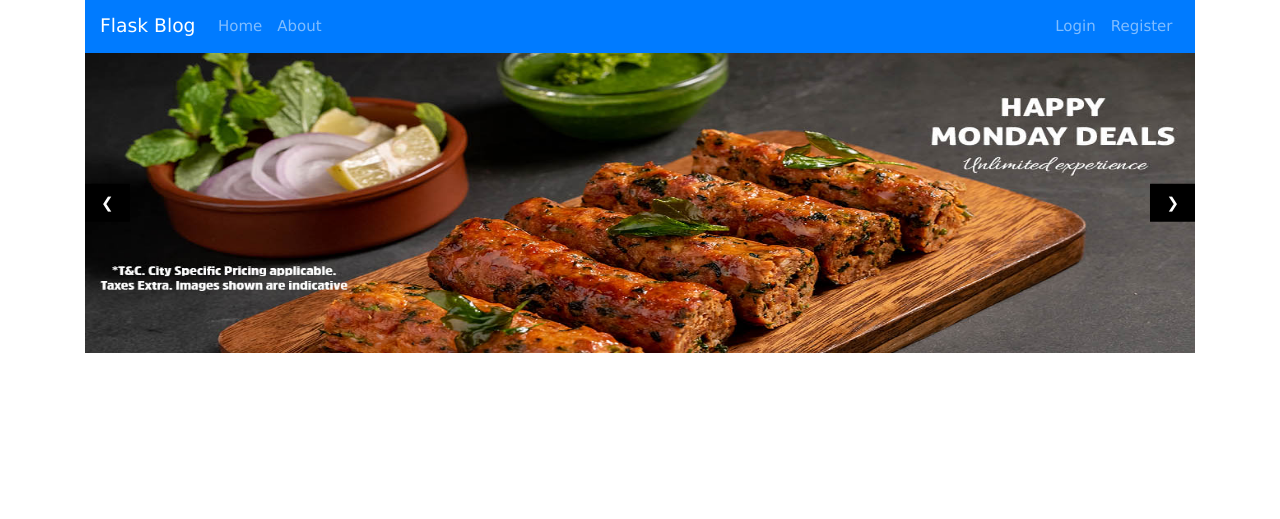
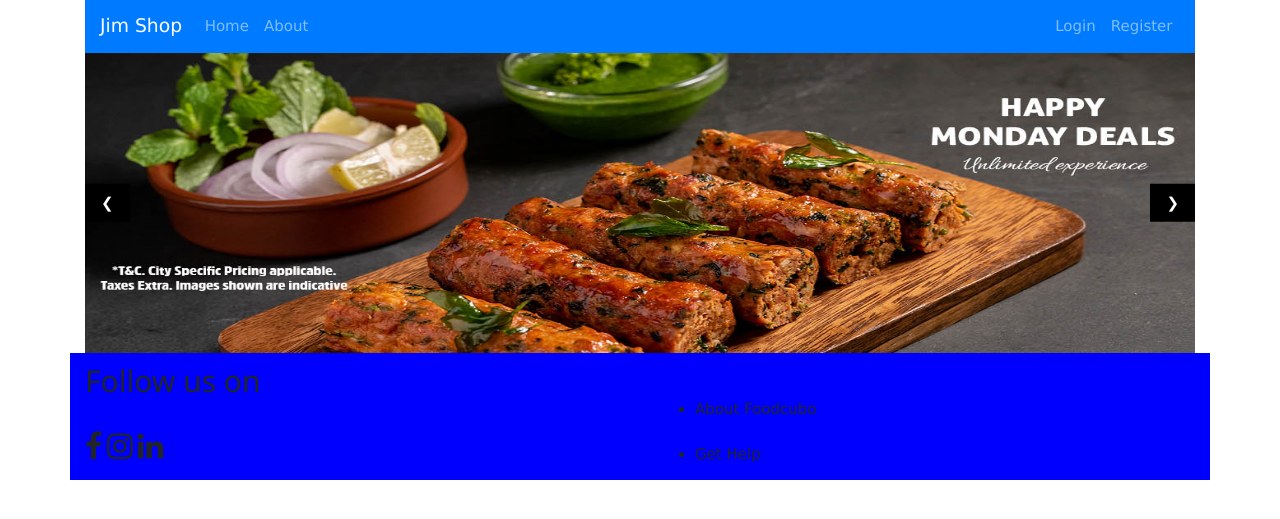
Before and after one commit to jimthomas1997/ShoppingSite-Flask, a Python web app: template app/templates/home.html in a window 1280 px wide. Shown: the top 519 px of the page. Run offline with Jinja, Linux system fonts and the light colour scheme; the template is opened without the code that fills it, so the values that code supplies are empty; some libraries are stand-ins or nearby versions.

Commit message:
Added footer section

```diff
--- a/app/static/css/main.css
+++ b/app/static/css/main.css
@@ -78,3 +78,7 @@ body {
   .account-heading {
     font-size: 2.5rem;
   }
+
+  .footer-color{
+    background-color:blue;
+  }
--- a/app/templates/base.html
+++ b/app/templates/base.html
@@ -8,9 +8,9 @@
     <link rel="stylesheet" href="https://stackpath.bootstrapcdn.com/bootstrap/4.1.3/css/bootstrap.min.css" integrity="sha384-MCw98/SFnGE8fJT3GXwEOngsV7Zt27NXFoaoApmYm81iuXoPkFOJwJ8ERdknLPMO" crossorigin="anonymous">
     <!-- <link rel="stylesheet" href="static/css/main.css">  u can use this instead of next line -->
     <link rel="stylesheet" href="https://maxcdn.bootstrapcdn.com/bootstrap/4.3.1/css/bootstrap.min.css">
-    <script src="https://ajax.googleapis.com/ajax/libs/jquery/3.4.1/jquery.min.js"></script>
+    <!-- <script src="https://ajax.googleapis.com/ajax/libs/jquery/3.4.1/jquery.min.js"></script>
     <script src="https://cdnjs.cloudflare.com/ajax/libs/popper.js/1.14.7/umd/popper.min.js"></script>
-    <script src="https://maxcdn.bootstrapcdn.com/bootstrap/4.3.1/js/bootstrap.min.js"></script>
+    <script src="https://maxcdn.bootstrapcdn.com/bootstrap/4.3.1/js/bootstrap.min.js"></script> -->
     <link rel="stylesheet" href="https://cdnjs.cloudflare.com/ajax/libs/font-awesome/4.7.0/css/font-awesome.min.css">
     <link rel="stylesheet" href="https://www.w3schools.com/w3css/4/w3.css">
     <script src="jquery-3.4.1.min.js"></script>
@@ -25,7 +25,7 @@
     <div class="container">
         <header>
             <nav class="navbar navbar-expand-sm navbar-dark bg-primary">
-                <a class="navbar-brand" href="#">Flask Blog</a>
+                <a class="navbar-brand" href="#">Jim Shop</a>
                 <button class="navbar-toggler d-lg-none" type="button" data-toggle="collapse" data-target="#collapsibleNavId" aria-controls="collapsibleNavId"
                     aria-expanded="false" aria-label="Toggle navigation"></button>
                 <div class="collapse navbar-collapse" id="collapsibleNavId">
@@ -64,7 +64,25 @@
            </div>
 
        </div>
+    <footer style="background-color:rgb(86, 86, 133);">
+        <div class="row footer-color">
+            <div class="col-md-6">
+                <h2>Follow us on</h2><br>
+				<a href="#"><i class="fa fa-2x fa-facebook"></i></a>
+				<a href="#"><i class="fa fa-2x fa-instagram"></i></a>
+				<a href="#"><i class="fa fa-2x fa-linkedin"></i><br></a>
 
+            </div>
+            <div class="col-md-6">
+                <ul> <br><br>
+                    <li><a href="#">About Foodcubo</a></li><br>
+                    <li><a href="#">Get Help</a></li>
+                </ul>
+            </div>
+
+        </div>
+    </footer>
+  </div>
     <script>
         var slideIndex = 1;
         showDivs(slideIndex);
```
Also changed, not shown: README.md, app/site.db.
